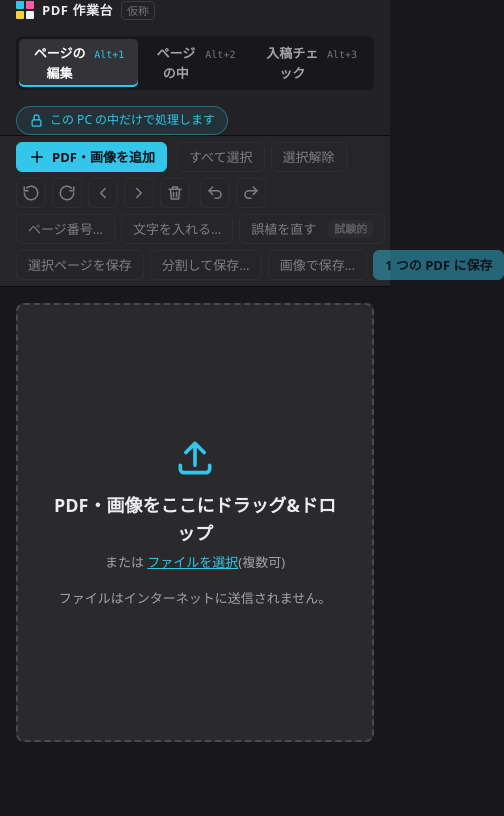
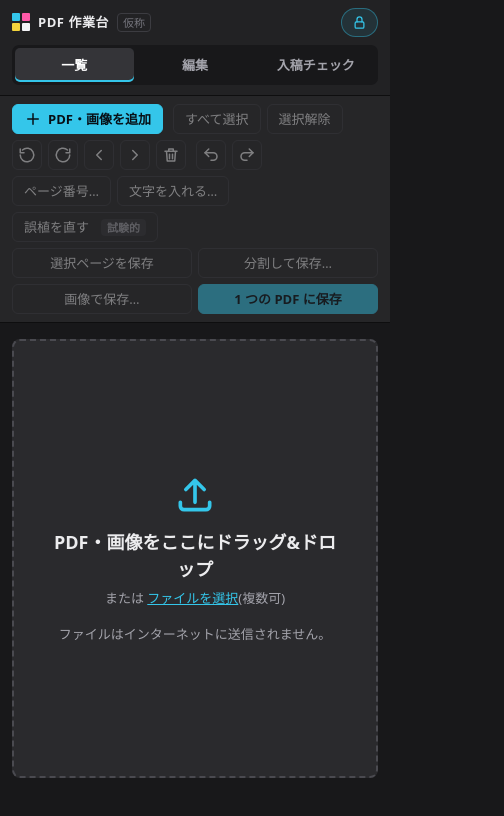
Before and after one commit to kaeauiama/online-pdf-tuner, a website built with Vite: page index.html in a window 390 px wide. Shown: the whole page, 504 px wide, since content can reach past the window. Built offline with nearby package versions, Linux system fonts and the light colour scheme.

Commit message:
スマホの表示を直し、画面の名前を「一覧」「編集」「入稿チェック」に (D-039)
- スマホ: ヘッダーを 2 段(ロゴと鍵 / 3 等分の画面の切り替え)にし、ツールバーは固定せず、ボタンを画面の中で折り返す(保存は 2 列)
- ボタンが親の幅を超えないようにする
- 画面の名前を「一覧」「編集」「入稿チェック」に改め、画面の中の案内も合わせる
- Alt+1〜3 の画面の切り替えと、その表示をやめる

Co-Authored-By: Claude Opus 5.5 <noreply@anthropic.com>

```diff
--- a/index.html
+++ b/index.html
@@ -18,23 +18,23 @@
         <span class="brand-tag">仮称</span>
       </div>
       <nav class="mode-tabs" role="tablist" aria-label="画面の切り替え">
-        <button type="button" role="tab" class="mode-tab" data-mode-tab="edit" data-key="Alt+1" aria-controls="edit-view" title="ページの編集 (Alt+1)" aria-keyshortcuts="Alt+1">ページの編集</button>
-        <button type="button" role="tab" class="mode-tab" data-mode-tab="editor" data-key="Alt+2" aria-controls="editor-view" title="ページの中 (Alt+2)" aria-keyshortcuts="Alt+2">ページの中</button>
-        <button type="button" role="tab" class="mode-tab" data-mode-tab="check" data-key="Alt+3" aria-controls="check-view" title="入稿チェック (Alt+3)" aria-keyshortcuts="Alt+3">入稿チェック</button>
+        <button type="button" role="tab" class="mode-tab" data-mode-tab="edit" aria-controls="edit-view" title="ページの並べ替え・結合・分割・保存">一覧</button>
+        <button type="button" role="tab" class="mode-tab" data-mode-tab="editor" aria-controls="editor-view" title="ページの中の画像や文字を、レイヤーとして見たり動かしたりする">編集</button>
+        <button type="button" role="tab" class="mode-tab" data-mode-tab="check" aria-controls="check-view" title="印刷所に入稿する前の確認と、入稿用 PDF の作成">入稿チェック</button>
       </nav>
       <button type="button" class="btn install-button" id="install-app" hidden title="インストールすると、オフラインでも使え、PDF を「プログラムから開く」で開けます">
         アプリとして使う
       </button>
-      <button type="button" class="privacy-badge" id="privacy-open">
+      <button type="button" class="privacy-badge" id="privacy-open" aria-label="この PC の中だけで処理します(ファイルの扱いについて)">
         <svg viewBox="0 0 24 24" aria-hidden="true">
           <rect x="5" y="11" width="14" height="10" rx="2" />
           <path d="M8 11V7a4 4 0 0 1 8 0v4" />
         </svg>
-        この PC の中だけで処理します
+        <span class="privacy-text">この PC の中だけで処理します</span>
       </button>
     </header>
 
-    <main id="edit-view" role="tabpanel" aria-label="ページの編集">
+    <main id="edit-view" role="tabpanel" aria-label="一覧">
       <section class="toolbar" aria-label="操作">
         <div class="tool-group">
           <label class="btn btn-primary" for="file-input">
@@ -107,7 +107,7 @@
           <label><input type="radio" name="thumb-size" value="normal" checked /><span>標準</span></label>
           <label><input type="radio" name="thumb-size" value="small" /><span>小</span></label>
         </div>
-        <p class="view-hint">ページをダブルクリック(または選んで Enter)すると、「ページの中」で開きます。Alt+1〜3 で画面を切り替えられます。</p>
+        <p class="view-hint">ページをダブルクリックするか、選んだときに右上に出るボタンで「編集」を開けます。</p>
       </section>
 
       <section class="workspace" id="workspace">
@@ -124,7 +124,7 @@
       </section>
     </main>
 
-<main id="editor-view" class="editor-view" role="tabpanel" aria-label="ページの中" hidden>
+<main id="editor-view" class="editor-view" role="tabpanel" aria-label="編集" hidden>
       <div class="editor-main">
         <div class="editor-toolbar">
           <button type="button" class="btn btn-icon" id="editor-prev" aria-label="前のページ">
@@ -145,7 +145,7 @@
           <button type="button" class="btn" id="editor-discard">変更を取り消す</button>
           <button type="button" class="btn btn-primary" id="editor-apply">適用</button>
         </div>
-        <p class="editor-empty" id="editor-empty">「ページの編集」で PDF を追加すると、ここでページの中の画像や文字を、レイヤーとして見たり動かしたりできます。</p>
+        <p class="editor-empty" id="editor-empty">「一覧」で PDF を追加すると、ここでページの中の画像や文字を、レイヤーとして見たり動かしたりできます。</p>
         <div class="editor-stage" id="editor-stage" tabindex="0" aria-label="ページ(要素をクリックで選び、ドラッグや矢印キーで動かせます)">
           <div class="editor-canvas-wrap">
             <canvas id="editor-canvas"></canvas>
@@ -171,7 +171,7 @@
       <div class="check-side">
         <form id="check-form" class="check-settings">
           <h2>入稿チェック</h2>
-          <p class="check-lead">「ページの編集」に並んでいるページを、印刷所に入稿する前の目線で確認します。</p>
+          <p class="check-lead">「一覧」に並んでいるページを、印刷所に入稿する前の目線で確認します。</p>
           <label class="field">
             <span class="field-label">印刷所</span>
             <select id="check-profile" name="profile"></select>
@@ -471,7 +471,7 @@
           Chrome / Edge では「アプリとして使う」でインストールすると、PDF を右クリックして「プログラムから開く」で開けます。
         </p>
         <p class="dialog-note">
-          「誤植を直す」や「ページの中」の文字の書き換えで PC のフォントを使うときは、ブラウザの許可を得てから、フォントをこの PC の中で読むだけです(送信しません)。
+          「誤植を直す」や「編集」の文字の書き換えで PC のフォントを使うときは、ブラウザの許可を得てから、フォントをこの PC の中で読むだけです(送信しません)。
         </p>
         <p class="dialog-note">
           パスワードや編集制限がかかった PDF は扱いません。保護を解除する機能は、意図して用意していません。
--- a/src/app/app.ts
+++ b/src/app/app.ts
@@ -113,8 +113,8 @@ export function startApp(): void {
 
     const open = el('button', 'card-open');
     open.type = 'button';
-    open.title = '「ページの中」で開く(ダブルクリックでも開けます)';
-    open.setAttribute('aria-label', '「ページの中」で開く');
+    open.title = '「編集」で開く(ダブルクリックでも開けます)';
+    open.setAttribute('aria-label', '「編集」で開く');
     open.innerHTML = '<svg viewBox="0 0 24 24" aria-hidden="true"><path d="M12 3 3 8l9 5 9-5-9-5Z"/><path d="m3 13 9 5 9-5"/></svg>';
 
     const meta = el('div', 'card-meta');
@@ -162,12 +162,12 @@ export function startApp(): void {
 
   // ---------- 画面の切り替え ----------
 
-  /** 画面を切り替える。page: 「ページの中」で開くページ(編集画面の並びでの位置) */
+  /** 画面を切り替える。page: 「編集」で開くページ(一覧の並びでの位置) */
   async function setMode(mode: Mode, page?: number): Promise<void> {
     const current = document.body.dataset.mode as Mode | undefined;
-    // 「ページの中」で適用していない変更があれば、離れる前に「適用 / 破棄 / 残る」を選んでもらう
+    // 「編集」で適用していない変更があれば、離れる前に「適用 / 破棄 / 残る」を選んでもらう
     if (current === 'editor' && mode !== 'editor' && !(await editor.confirmLeave())) return;
-    // 「ページの中」から編集画面に戻ったら、開いていたページを選んで見せる
+    // 「編集」から一覧に戻ったら、開いていたページを選んで見せる
     const editedPage = current === 'editor' && mode === 'edit' ? editor.currentPage() : undefined;
     document.body.dataset.mode = mode;
     for (const tab of document.querySelectorAll<HTMLButtonElement>('[data-mode-tab]')) {
@@ -408,20 +408,11 @@ export function startApp(): void {
     }
   });
 
-  // カードのダブルクリック: そのページを「ページの中」で開く
+  // カードのダブルクリック: そのページを「編集」で開く
   grid.addEventListener('dblclick', (e) => {
     const card = (e.target as Element).closest<HTMLLIElement>('.page-card');
     if (!card || (e.target as Element).closest('.card-check, .card-open')) return;
     openInEditor(card.dataset.key!);
-  });
-
-  // Alt+1〜3: 画面の切り替え(どの画面からでも)
-  document.addEventListener('keydown', (e) => {
-    if (!e.altKey || e.ctrlKey || e.metaKey || document.querySelector('dialog[open]')) return;
-    const mode = ({ '1': 'edit', '2': 'editor', '3': 'check' } as const)[e.key as '1' | '2' | '3'];
-    if (!mode) return;
-    e.preventDefault();
-    void setMode(mode);
   });
 
   document.addEventListener('keydown', (e) => {
@@ -445,7 +436,7 @@ export function startApp(): void {
     } else if (e.key === 'Escape' && store.selection.size > 0) {
       actions['select-none']();
     } else if (e.key === 'Enter' && !mod && store.selection.size === 1 && !target.closest('button, a, input')) {
-      // 1 ページだけ選んでいるとき: そのページを「ページの中」で開く
+      // 1 ページだけ選んでいるとき: そのページを「編集」で開く
       e.preventDefault();
       openInEditor([...store.selection][0]);
     }
--- a/src/app/checkView.ts
+++ b/src/app/checkView.ts
@@ -278,7 +278,7 @@ export function setupCheckView(store: Store, ui: Ui, goToEdit: () => void): void
     });
   }
 
-  // 編集画面でページが変わったら、結果が古くなったことを示す
+  // 一覧でページが変わったら、結果が古くなったことを示す
   store.subscribe(() => {
     if (original && !stale) {
       stale = true;
@@ -634,7 +634,7 @@ export function setupCheckView(store: Store, ui: Ui, goToEdit: () => void): void
     if (store.pages.length === 0 && !analysis) {
       const empty = el('div', 'check-empty');
       empty.append(el('p', '', 'まだページがありません。'));
-      const go = el('button', 'btn', '「ページの編集」で PDF を追加する');
+      const go = el('button', 'btn', '「一覧」で PDF を追加する');
       go.type = 'button';
       go.addEventListener('click', goToEdit);
       empty.append(go);
--- a/src/editor/textEdit.ts
+++ b/src/editor/textEdit.ts
@@ -1,4 +1,4 @@
-// ページ内の編集: 文字表示の命令(Tj / TJ / ' / ")1 つ分の文字列を書き換える(「ページの中」タブ)。設計: docs/spec/03-page-editor.md
+// ページ内の編集: 文字表示の命令(Tj / TJ / ' / ")1 つ分の文字列を書き換える(「編集」タブ)。設計: docs/spec/03-page-editor.md
 //
 // 誤植修正(S1)と同じ安全の条件に従う(D-022 / D-027):
 //  - フォントの埋め込みの許諾が「編集可」(fsType)のときだけ書き換える
--- a/src/styles.css
+++ b/src/styles.css
@@ -670,16 +670,67 @@ svg {
 }
 
 @media (max-width: 720px) {
+  /* スマホ: ヘッダーは 2 段(ロゴと鍵 / 画面の切り替え)。ツールバーは固定せず、ボタンは画面の中で折り返す */
   .app-header {
     position: static;
-  }
-
-  .app-header,
-  .toolbar,
+    flex-wrap: wrap;
+    gap: 8px;
+    padding: 8px 12px 10px;
+  }
+
+  .brand {
+    flex: 1;
+  }
+
+  .privacy-badge {
+    order: 2;
+    padding: 6px 10px;
+  }
+
+  .privacy-text,
+  .install-button {
+    display: none;
+  }
+
+  /* .mode-tabs の基本の指定より後に書かれていないため、詳しい指定で上書きする */
+  .app-header .mode-tabs {
+    order: 3;
+    width: 100%;
+    display: grid;
+    grid-template-columns: repeat(3, minmax(0, 1fr));
+  }
+
+  .app-header .mode-tab {
+    justify-content: center;
+    padding: 7px 4px;
+    white-space: nowrap;
+  }
+
+  .toolbar {
+    position: static;
+    padding: 8px 12px;
+  }
+
+  .tool-group {
+    flex-wrap: wrap;
+  }
+
+  .tool-group[aria-label='保存'] {
+    width: 100%;
+    display: grid;
+    grid-template-columns: repeat(2, minmax(0, 1fr));
+  }
+
+  .tool-group[aria-label='保存'] .btn,
+  .tool-group[aria-label='書き込み'] .btn {
+    justify-content: center;
+  }
+
   .files,
+  .view-bar,
   .workspace {
-    padding-left: 16px;
-    padding-right: 16px;
+    padding-left: 12px;
+    padding-right: 12px;
   }
 
   .tool-spacer {
@@ -689,6 +740,23 @@ svg {
   .page-grid {
     grid-template-columns: repeat(auto-fill, minmax(140px, 1fr));
   }
+
+  .view-hint {
+    flex-basis: 100%;
+  }
+
+  .editor-toolbar {
+    position: static;
+  }
+
+  .editor-stage {
+    padding: 12px;
+  }
+}
+
+/* ボタンが親の幅より広くならないようにする(長い名前でも画面の外に出さない) */
+.btn {
+  max-width: 100%;
 }
 
 /* ---------- 画面の切り替え ---------- */
@@ -716,14 +784,6 @@ svg {
   cursor: pointer;
 }
 
-.mode-tab::after {
-  content: attr(data-key);
-  font-family: var(--font-mono);
-  font-size: 10px;
-  font-weight: 400;
-  color: var(--text-3);
-}
-
 .mode-tab:hover {
   color: var(--text);
 }
@@ -734,9 +794,6 @@ svg {
   box-shadow: inset 0 -2px 0 var(--accent);
 }
 
-.mode-tab[aria-selected='true']::after {
-  color: var(--accent);
-}
 
 .mode-tab:focus-visible {
   outline: 2px solid var(--accent);
@@ -1544,7 +1601,7 @@ svg {
   border-radius: 8px;
 }
 
-/* ---------- ページの中(M6) ---------- */
+/* ---------- 編集(ページの中、M6) ---------- */
 
 .editor-view {
   display: grid;
@@ -2035,7 +2092,7 @@ body.has-pages .view-bar {
   font-size: 12px;
 }
 
-/* カードの「ページの中で開く」ボタン(ダブルクリックと同じ) */
+/* カードの「編集で開く」ボタン(ダブルクリックと同じ) */
 .card-open {
   position: absolute;
   top: 6px;
```
Also changed, not shown: docs/decision-log.md (+2 -1 lines), docs/spec/03-page-editor.md (+1 -1 lines), src/app/editorView.ts (+6 -6 lines), tests/e2e/navigation.spec.ts (+4 -4 lines), README.md.
